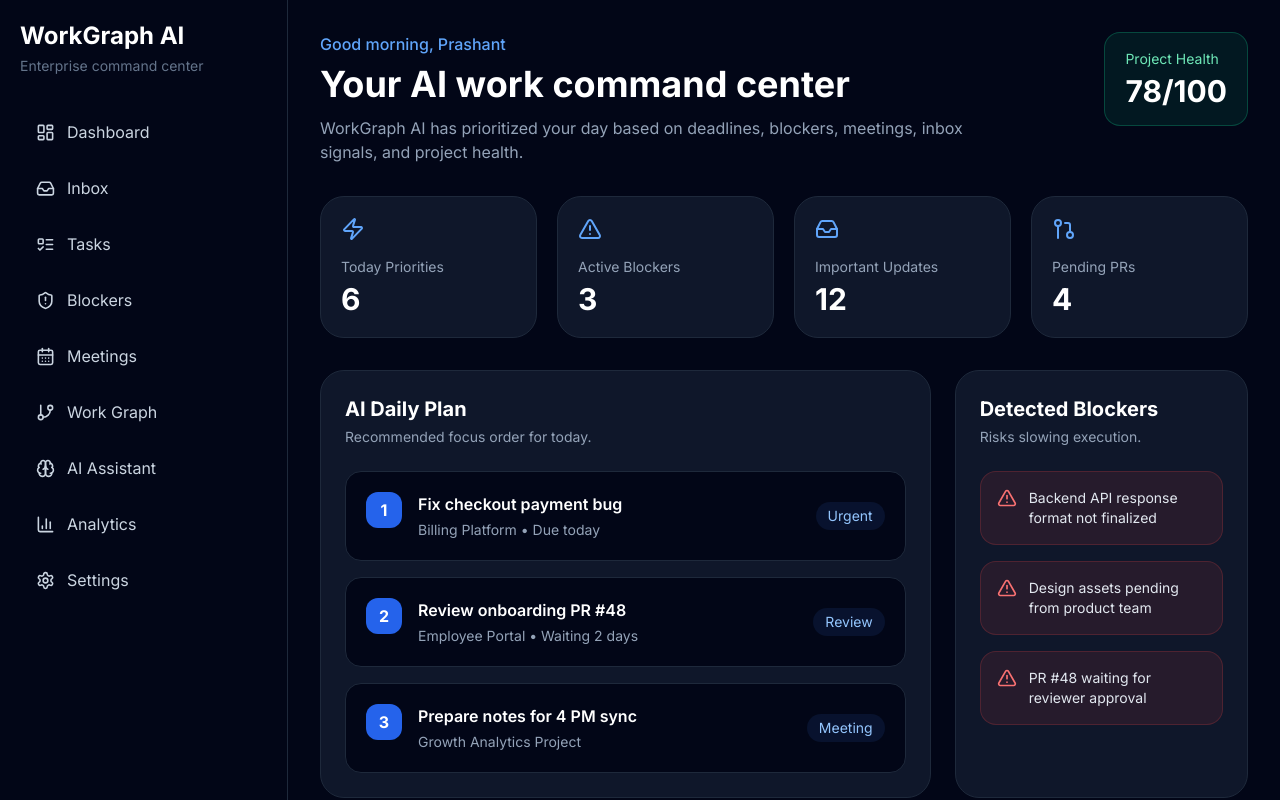
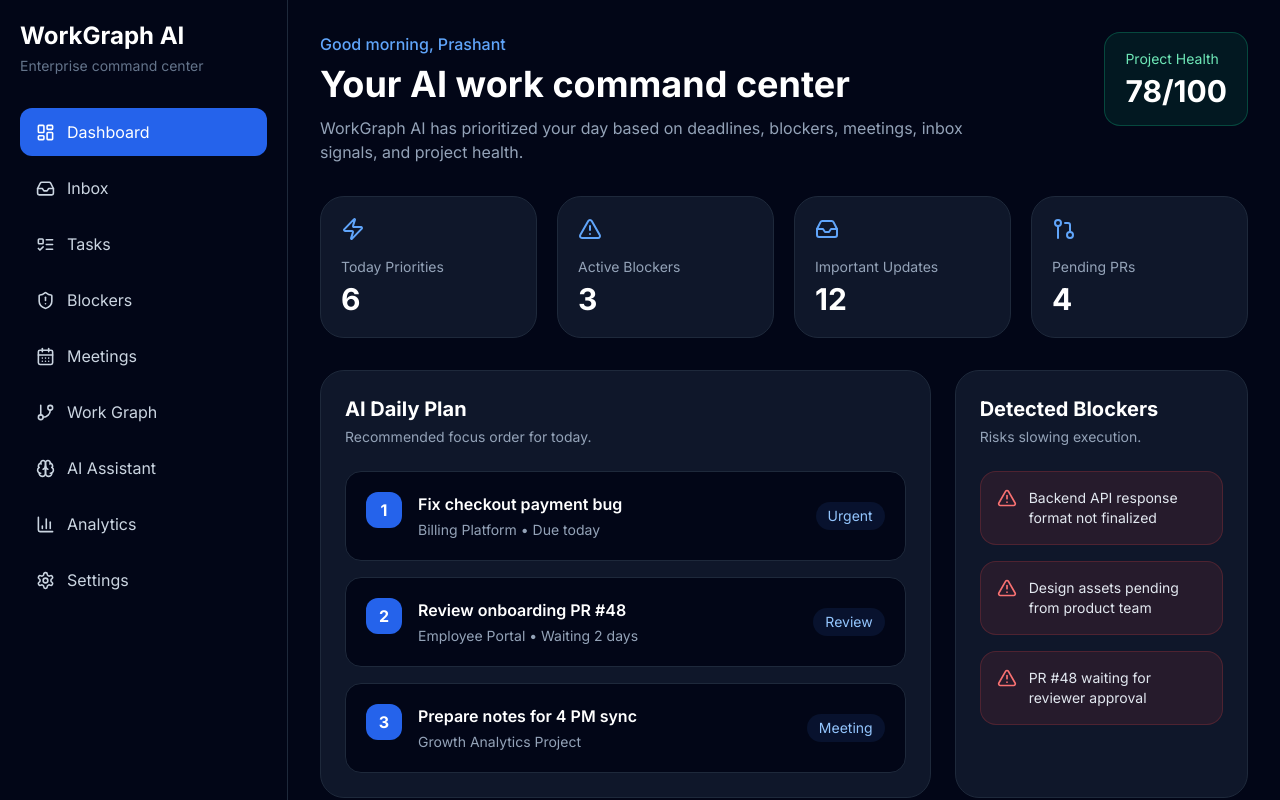
Before and after one commit to prashant2007-wq/WorkGraph-AI, a React (Vite) app in the folder apps/frontend/: page /dashboard in a window 1280 px wide. Shown: the top 800 px of the page. Built offline with nearby package versions, Linux system fonts and the light colour scheme.

Commit message:
make sidebar navigation clickable

```diff
--- a/apps/frontend/src/components/common/Sidebar.tsx
+++ b/apps/frontend/src/components/common/Sidebar.tsx
@@ -1,3 +1,4 @@
+import { NavLink } from "react-router-dom";
 import {
   BarChart3,
   Brain,
@@ -11,15 +12,15 @@ import {
 } from "lucide-react";
 
 const items = [
-  { label: "Dashboard", icon: LayoutDashboard },
-  { label: "Inbox", icon: Inbox },
-  { label: "Tasks", icon: ListTodo },
-  { label: "Blockers", icon: ShieldAlert },
-  { label: "Meetings", icon: CalendarDays },
-  { label: "Work Graph", icon: GitBranch },
-  { label: "AI Assistant", icon: Brain },
-  { label: "Analytics", icon: BarChart3 },
-  { label: "Settings", icon: Settings }
+  { label: "Dashboard", icon: LayoutDashboard, path: "/dashboard" },
+  { label: "Inbox", icon: Inbox, path: "/inbox" },
+  { label: "Tasks", icon: ListTodo, path: "/tasks" },
+  { label: "Blockers", icon: ShieldAlert, path: "/blockers" },
+  { label: "Meetings", icon: CalendarDays, path: "/meetings" },
+  { label: "Work Graph", icon: GitBranch, path: "/work-graph" },
+  { label: "AI Assistant", icon: Brain, path: "/ai-assistant" },
+  { label: "Analytics", icon: BarChart3, path: "/analytics" },
+  { label: "Settings", icon: Settings, path: "/settings" }
 ];
 
 export default function Sidebar() {
@@ -34,13 +35,20 @@ export default function Sidebar() {
         {items.map((item) => {
           const Icon = item.icon;
           return (
-            <button
+            <NavLink
               key={item.label}
-              className="w-full flex items-center gap-3 rounded-xl px-4 py-3 text-slate-300 hover:bg-slate-900 hover:text-white transition"
+              to={item.path}
+              className={({ isActive }) =>
+                `w-full flex items-center gap-3 rounded-xl px-4 py-3 transition ${
+                  isActive
+                    ? "bg-blue-600 text-white"
+                    : "text-slate-300 hover:bg-slate-900 hover:text-white"
+                }`
+              }
             >
               <Icon size={19} />
               <span>{item.label}</span>
-            </button>
+            </NavLink>
           );
         })}
       </nav>
```
